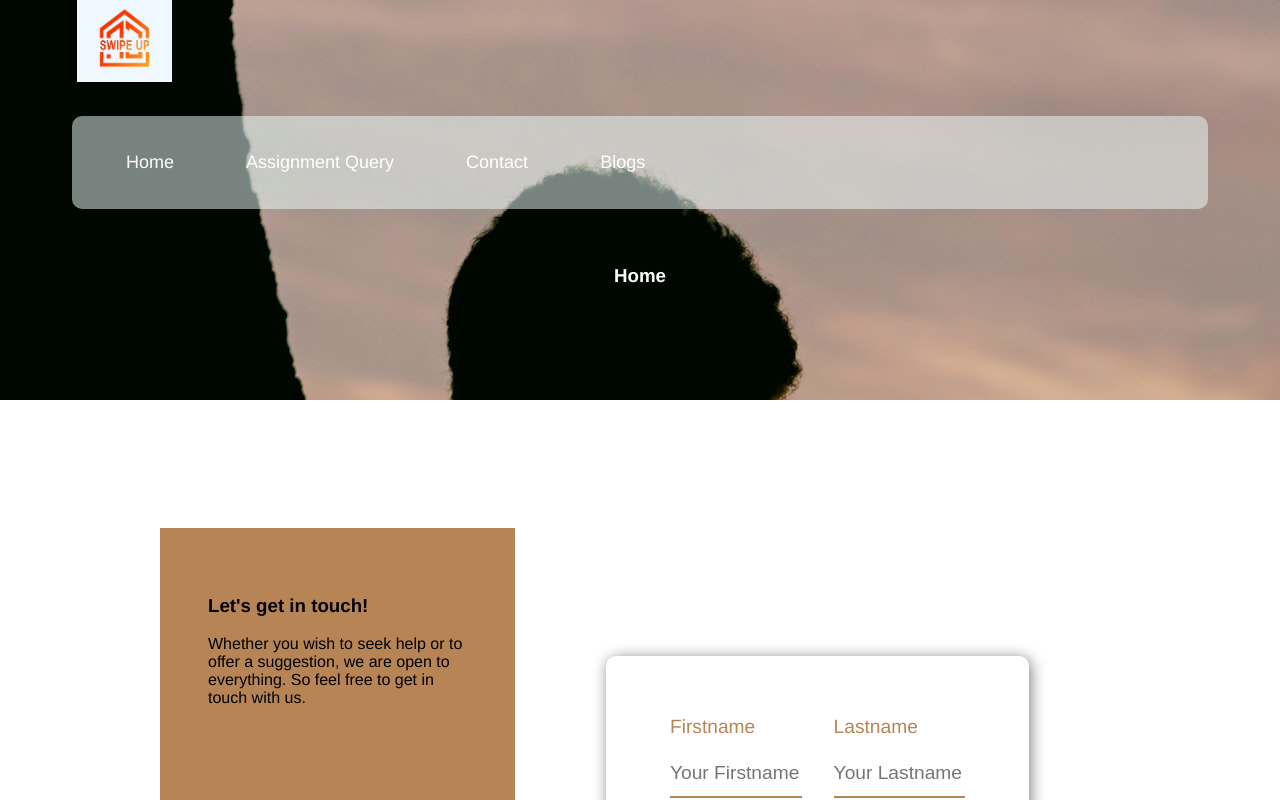
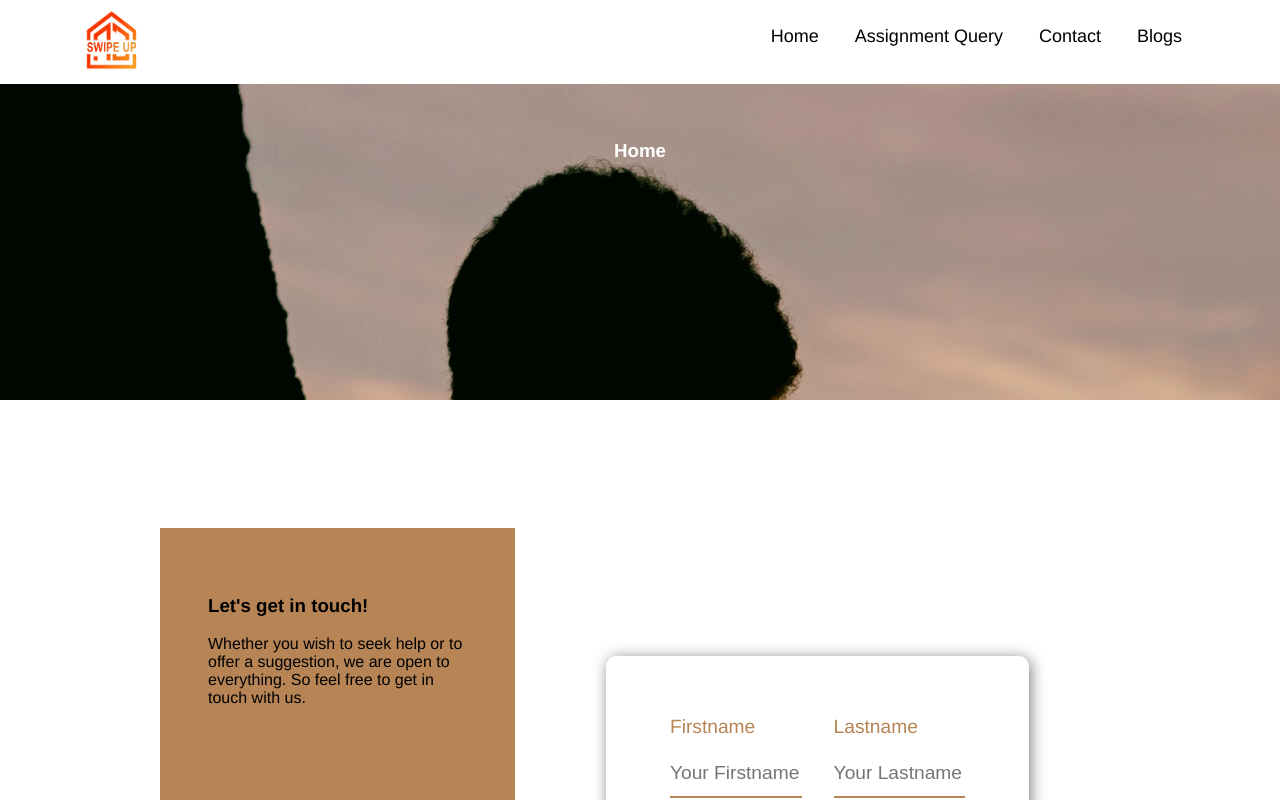
Before and after one commit to mohitjangir17/sua-australia-next, a Next.js app: page /contact in a window 1280 px wide. Shown: the top 800 px of the page. Built offline with nearby package versions, Linux system fonts and the light colour scheme.

Commit message:
NaContent Update

```diff
--- a/components/layout/Navbar.jsx
+++ b/components/layout/Navbar.jsx
@@ -13,7 +13,7 @@ function Navbar() {
   return (
     <>
       <div className={styles.LogoSection}>
-        <div className={styles.poster}>
+        <div className={styles.headerBar}>
           <Link href="/">
             <Image
               src="/resources/logo512.png"
@@ -22,15 +22,6 @@ function Navbar() {
               alt="logo"
             />
           </Link>{" "}
-          <div className={styles.sociaLogos}>
-            <a href="https://facebook.com">
-              {/* <FontAwesomeIcon className="socialIconn" icon={faFacebook} /> */}
-            </a>
-            <a href="https://facebook.com">
-              {/* <FontAwesomeIcon className="socialIconn" icon={faInstagram} /> */}
-            </a>
-          </div>{" "}
-        </div>
         </div>
         <div className={styles.Navbar}>
           <nav className={styles.mobileNavbar}>
@@ -51,6 +42,7 @@ function Navbar() {
             <Link href="/blogs">Blogs</Link>
           </nav>
         </div>
+      </div>
     </>
   );
 }
--- a/components/layout/Navbar.module.css
+++ b/components/layout/Navbar.module.css
@@ -1,60 +1,44 @@
-.socialLogos {
-  display: none;
+.LogoSection {
+  display: flex;
+  padding: 0em 1em;
+  background-color: white;
+  justify-content: space-between;
 }
 
-.socialLogos > a {
-  margin: 0.2em 0;
+.headerBar>a {
+  height: 70px;
 }
 
-.socialIconn {
-  transition: 0.4s;
+.headerBar>a>img {
+  width: 75px;
+  height: 60px;
+  margin-left: -1em;
 }
 
-.socialIconn:hover {
-  cursor: pointer;
-  transition: 0.4s;
-  transform: scale(1.2);
-}
-
-.poster {
-  display: flex;
-  padding: 1em 1.2em;
-}
-
-.poster > a {
-  background-color: aliceblue;
-  margin-top: -1.1em;
-}
-
-.poster > a > img {
-  width: 75px;
-  height: 60px;
-}
-.Navbar {
+/* .Navbar {
   background-color: rgb(240, 255, 255, 0.5);
   margin: 1em;
   border-radius: 10px;
-}
+  padding: 1em;
+} */
 
-.Navbar > nav > a {
-  margin: 1em 2em;
-}
-
-.Navbar {
-  padding: 1em;
-  background-color: rgb(240, 255, 255, 0.5);
-}
+/* .Navbar>nav>a {
+  margin: 1em 1em;
+} */
 
 .desktopNavbar {
   display: none;
 }
 
 .mobileNavbar p {
-  color: white;
+  /* color: white; */
   font-size: large;
   margin-left: 1em;
-  width: fitContent;
+  display: block;
+  margin-top: .8em;
+  padding-top: .5em;
   transition: 0.7s;
+  text-align: right;
 }
 
 .mobileNavbar p:hover {
@@ -64,52 +48,49 @@
   transform: scale(1.1);
 }
 
-.mobileNavbar > span {
+.mobileNavbar>span {
   display: block;
   position: relative;
   animation: navSlider 0.7s forwards;
 }
 
-.navlist > a {
+.navlist>a {
   display: flex;
   flex-direction: column;
   text-decoration: none;
-  color: white;
-  margin: 1.5em 2em;
+  margin: 1.5em 0em;
   transition: 0.7s;
-  width: maxContent;
+  text-align: right;
 }
 
-.navlist > a:hover {
+.navlist>a:hover {
   transition: 0.7s;
   color: #b78456;
 }
 
-.navlist > a:focus {
+.navlist>a:focus {
   transition: 0.7s;
   color: #b78456;
   outline: none;
 }
 
-.Navbar > nav > a:focus {
+.Navbar>nav>a:focus {
   transition: 0.7s;
   color: #b78456;
   outline: none;
 }
 
-.Navbar > nav > a {
+.Navbar>nav>a {
   display: flex;
   flex-direction: column;
   text-decoration: none;
-  color: white;
-  margin: 2em;
+  /* margin: 1em; */
   text-decoration: none;
-  color: white;
   transition: 0.7s;
   font-size: large;
 }
 
-.Navbar > nav > a:hover {
+.Navbar>nav>a:hover {
   transition: 0.7s;
   color: #b78456;
 }
@@ -151,11 +132,11 @@
 }
 
 @media only screen and (min-width: 600px) {
-  .Navbar {
+  /* .Navbar {
     padding: 1em;
     background-color: rgb(240, 255, 255, 0.5);
     font-size: large;
-  }
+  } */
 
   .desktopNavbar {
     display: none;
@@ -165,25 +146,24 @@
     display: block;
   }
 
-  .navlist > a {
+  .navlist>a {
     display: flex;
     flex-direction: column;
     text-decoration: none;
-    color: white;
+    /* margin: 2em; */
+  }
+
+  .mobileNavbar>nav>a {
+    display: flex;
+    flex-direction: column;
+    text-decoration: none;
+    /* color: white; */
     margin: 2em;
   }
 
-  .mobileNavbar > nav > a {
-    display: flex;
-    flex-direction: column;
+  .Navbar>nav>a {
     text-decoration: none;
-    color: white;
-    margin: 2em;
-  }
-
-  .Navbar > nav > a {
-    text-decoration: none;
-    color: white;
+    /* color: white; */
   }
 
   @-webkit-keyframes navSlider {
@@ -200,54 +180,45 @@
 }
 
 @media only screen and (min-width: 768px) {
+  .LogoSection {
+    display: flex;
+    background-color: white;
+    justify-content: space-between;
+    padding: 0 .5em;
+
+  }
+
   .desktopNavbar {
     display: flex;
   }
 
-  .mobileNavbar {
+  .mobileNavbar,
+  .navlist {
     display: none;
   }
 
-  .Navbar > nav > a {
-    margin: 1em 2em;
+  .desktopNavbar {
+    margin-top: .5em;
   }
-  .poster > a > img {
+
+  .desktopNavbar>a {
+    margin: 1em;
+  }
+
+  .headerBar>a>img {
     width: 95px;
     height: 80px;
   }
 }
 
 @media only screen and (min-width: 960px) {
-  .Navbar {
-    background-color: rgb(240, 255, 255, 0.5);
-    margin: 1em 4em;
-  }
-  .sociaLogos {
-    display: block;
-  }
-
-  .socialIconn {
-    font-size: xxx-large;
-    color: white;
-    transition: 0.4s;
-    margin: 0em 0.4em;
-  }
-
-  .poster {
-    display: flex;
-    justifycontent: space-between;
-    padding: 1em 4.8em;
+  .LogoSection {
+    padding: 0 5em;
   }
 }
 
 @media only screen and (min-width: 1300px) {
-  .Navbar {
-    background-color: rgb(240, 255, 255, 0.5);
-    margin: 1em 5em;
-  }
-  .poster {
-    display: flex;
-    justifycontent: space-between;
-    padding: 1em 5.8em;
+  .LogoSection {
+    padding: 0 11em;
   }
 }
--- a/styles/Home.module.css
+++ b/styles/Home.module.css
@@ -212,6 +212,7 @@
 
 .benifitsContent {
   padding: 0.2em;
+  text-align: justify;
 }
 
 .benifitsContent span {
@@ -383,7 +384,7 @@ section.courseItemContainer:focus {
 }
 
 .supportList {
-  background: url(../public/resources/feature_1.jpg), #b7835678;
+  background: url(../public/resources/1no.png), #ffffff;
   background-blend-mode: darken;
   margin: 1em auto;
   height: 200px;
@@ -621,8 +622,6 @@ section.courseItemContainer:focus {
     margin: 4em 1em;
   }
 
-
-
   .Herotext>h1 {
     font-weight: 800;
 
@@ -651,7 +650,7 @@ section.courseItemContainer:focus {
   /* -----------------Upload Form---------------- */
   .UploadForm {
     position: absolute;
-    top: 15em;
+    top: 8.5em;
     right: 1em;
 
     width: 45vw;
@@ -718,7 +717,6 @@ section.courseItemContainer:focus {
 
   .Herotext {
     display: block;
-
     margin: 3em 1em 3em 5em;
   }
 
@@ -758,7 +756,7 @@ section.courseItemContainer:focus {
 
   /* -----------------UploadForm---------------- */
   .UploadForm {
-    top: 15em;
+    top: 8.5em;
     right: 5em;
 
     width: 40vw;
@@ -779,15 +777,6 @@ section.courseItemContainer:focus {
 
   /* -----------------Benifits---------------- */
 
-  .benifitsImg {
-    /* background-image: url(../components/resources/girl-vector.png); */
-    background-repeat: no-repeat;
-    display: block;
-    width: 90%;
-    height: auto;
-    z-index: 1;
-    background-position: center;
-  }
 
   .Benifits {
     display: flex;
@@ -796,8 +785,19 @@ section.courseItemContainer:focus {
     padding: 3em 0em;
   }
 
+  .benifitsImg {
+    background-repeat: no-repeat;
+    display: block;
+    width: 100%;
+    height: auto;
+    z-index: 1;
+    flex: .4;
+    background-position: center;
+  }
+
   .benifitsContent {
     padding: 3em;
+    flex: .6;
   }
 
   .benifitsContent span {
@@ -866,7 +866,7 @@ section.courseItemContainer:focus {
 
   .Herotext {
     display: block;
-    margin: 3em 1em 3em 6em;
+    margin: 3em 1em 3em 11em;
     /* width: 95vw; */
   }
 
@@ -885,12 +885,12 @@ section.courseItemContainer:focus {
     width: 45%;
   }
 
-  /* ---------------UploadForm------------------------ */
+  /* -----------UploadForm--------- */
   .UploadForm {
-    top: 15em;
-    right: 6em;
+    top: 9em;
+    right: 12em;
 
-    width: 35vw;
+    width: 30vw;
     padding: 0;
     margin: 0;
     background-color: none;
@@ -918,7 +918,7 @@ section.courseItemContainer:focus {
     margin: 1em 0.5em;
   }
 
-  /* ----------Our Support------------------ */
+  /* ------Our Support---------- */
   .supportArticle>section {
     display: grid;
     grid-template-columns: auto auto auto auto auto;
```
Also changed, not shown: pages/index.tsx (+174 -151 lines), public/resources/1no.png (added). Lines whose indentation alone changed are shown as unchanged.
